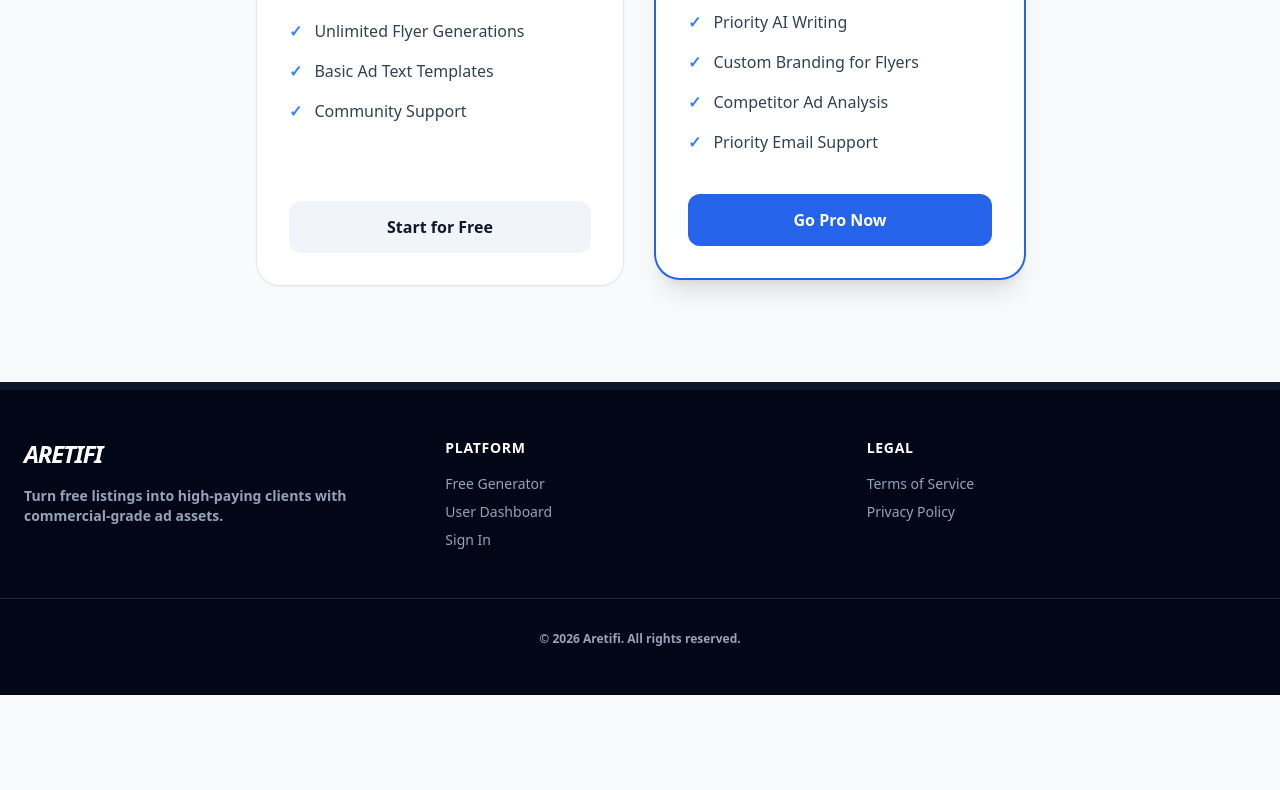
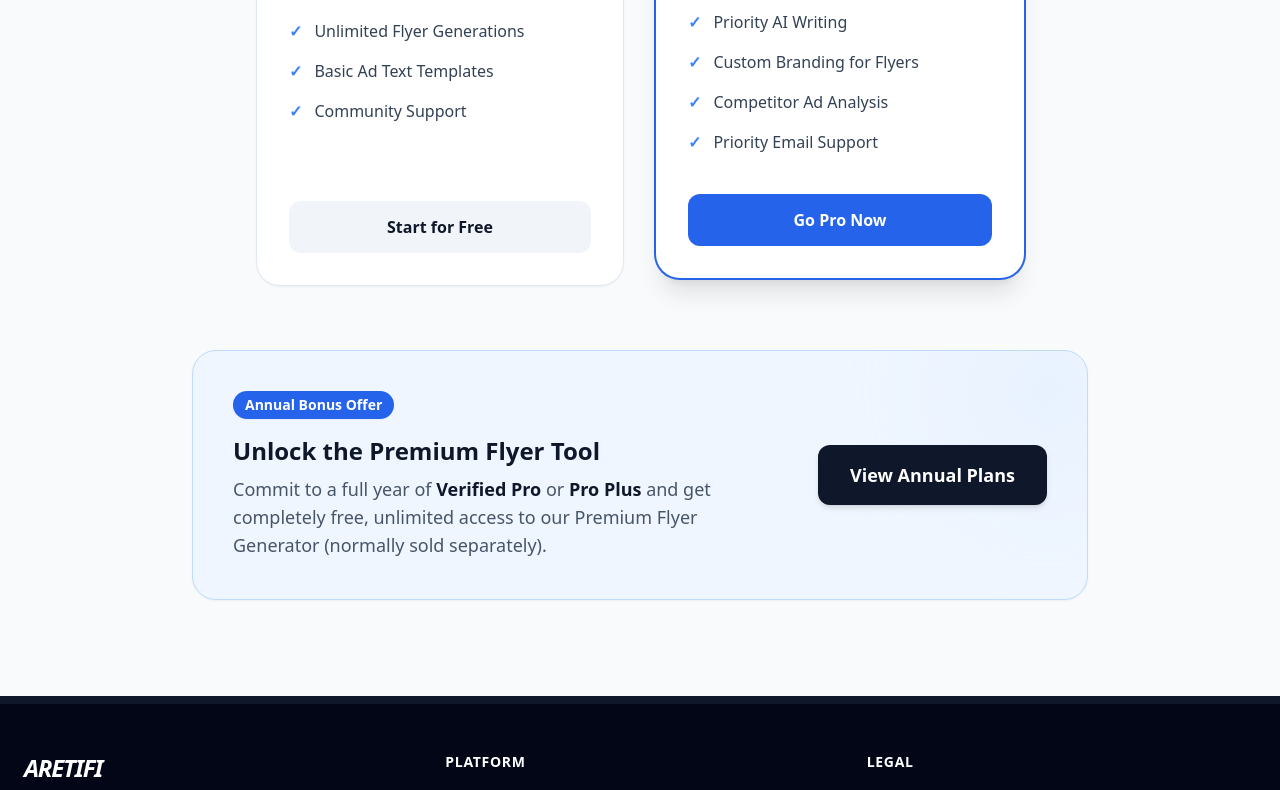
Before and after one commit to jakejmanley-collab/local-service-ads, a Next.js app: page /pricing in a window 1280 px wide. Shown: the part 543-1333 px from the top of the page. Before the commit the page ends 1238 px from the top, so only its background shows below. Built offline with nearby package versions, Linux system fonts and the light colour scheme.

Commit message:
Update page.tsx

```diff
--- a/app/pricing/page.tsx
+++ b/app/pricing/page.tsx
@@ -39,6 +39,8 @@ export default function PricingPage() {
   return (
     <main className="min-h-screen bg-slate-50 py-24 px-6 font-sans text-slate-900">
       <div className="max-w-4xl mx-auto text-center">
+
+        {/* Header Section */}
         <h1 className="text-4xl md:text-5xl font-bold tracking-tight mb-6 text-slate-900">
           Simple, transparent pricing
         </h1>
@@ -46,7 +48,8 @@ export default function PricingPage() {
           Start for free to test the waters, upgrade when your schedule gets packed. No hidden fees.
         </p>
 
-        <div className="grid md:grid-cols-2 gap-8 text-left max-w-3xl mx-auto">
+        {/* Pricing Cards Grid */}
+        <div className="grid md:grid-cols-2 gap-8 text-left max-w-3xl mx-auto mb-16">
           {tiers.map((tier) => (
             <div
               key={tier.name}
@@ -95,6 +98,34 @@ export default function PricingPage() {
             </div>
           ))}
         </div>
+
+        {/* Annual Bonus Offer Banner */}
+        <div className="bg-blue-50 border border-blue-200 rounded-3xl p-8 md:p-10 flex flex-col md:flex-row items-center justify-between gap-8 max-w-4xl mx-auto shadow-sm relative overflow-hidden">
+          {/* Subtle background decoration */}
+          <div className="absolute -right-10 -top-10 w-40 h-40 bg-blue-100 rounded-full blur-3xl opacity-50"></div>
+
+          <div className="text-left flex-1 relative z-10">
+            <div className="inline-block bg-blue-600 text-white font-bold px-3 py-1 rounded-full text-sm mb-4 shadow-sm">
+              Annual Bonus Offer
+            </div>
+            <h3 className="text-2xl font-bold text-slate-900 mb-2">
+              Unlock the Premium Flyer Tool
+            </h3>
+            <p className="text-slate-600 text-lg">
+              Commit to a full year of <span className="font-semibold text-slate-900">Verified Pro</span> or <span className="font-semibold text-slate-900">Pro Plus</span> and get completely free, unlimited access to our Premium Flyer Generator (normally sold separately).
+            </p>
+          </div>
+
+          <div className="flex-shrink-0 w-full md:w-auto relative z-10">
+            <Link
+              href="/upgrade-offer"
+              className="bg-slate-900 text-white font-semibold py-4 px-8 rounded-xl hover:bg-slate-800 transition-colors shadow-md block text-center text-lg w-full md:w-auto"
+            >
+              View Annual Plans
+            </Link>
+          </div>
+        </div>
+
       </div>
     </main>
   );
```
